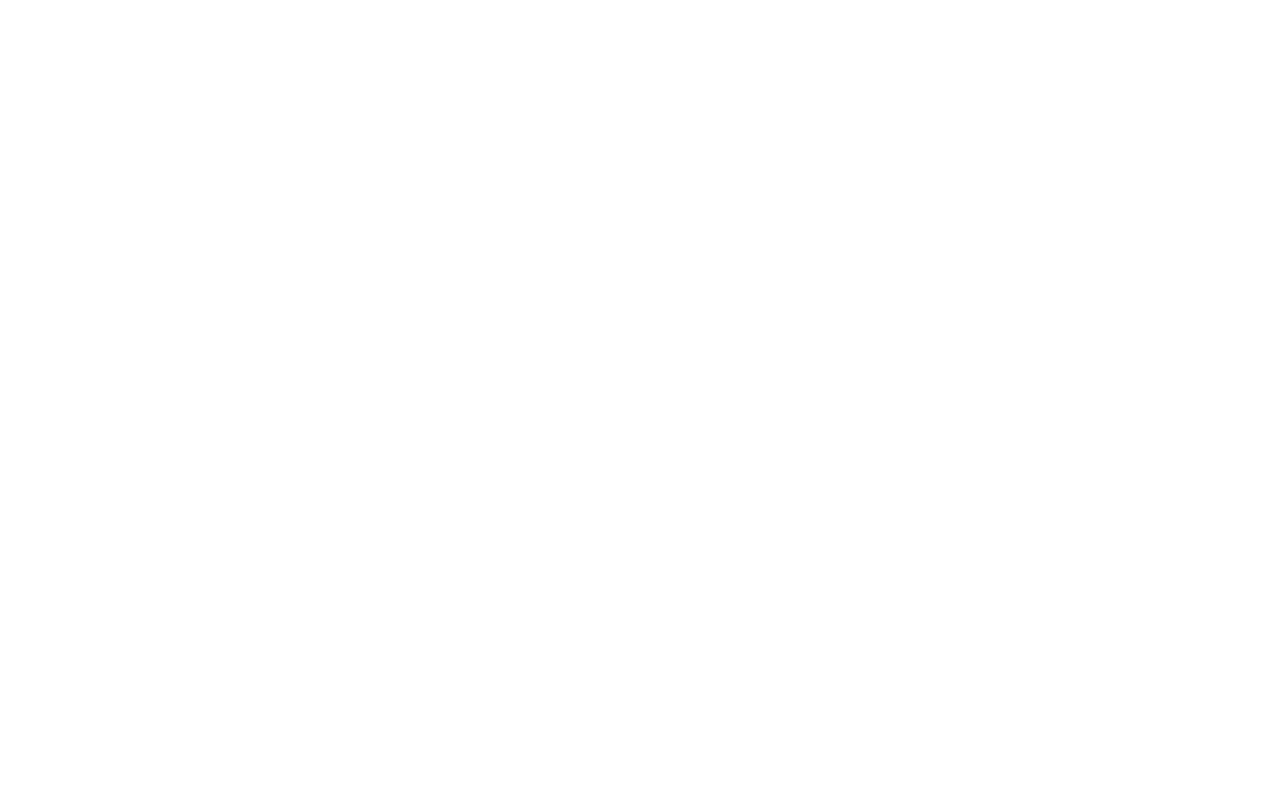
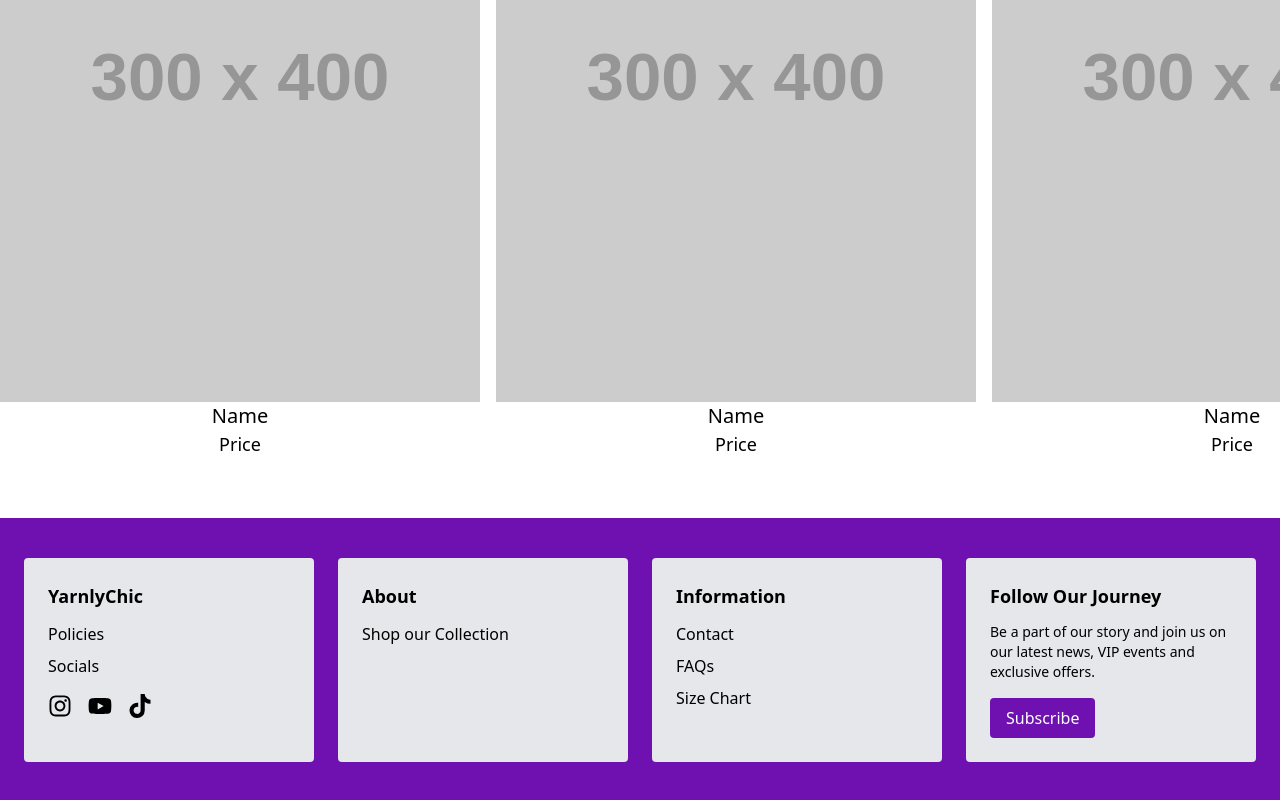
Before and after one commit to deeoloo/yarnly_chic, a React (Vite) app in the folder client/: page / in a window 1280 px wide. Shown: the part 982-1782 px from the top of the page. Before the commit the page ends 800 px from the top, so only its background shows below. Built offline with nearby package versions, Linux system fonts and the light colour scheme.

Commit message:
Added a product list that displays the latest products added.

```diff
--- a/client/package.json
+++ b/client/package.json
@@ -14,6 +14,7 @@
     "lucide-react": "^0.539.0",
     "react": "^19.1.0",
     "react-dom": "^19.1.0",
+    "react-icons": "^5.5.0",
     "react-router-dom": "^7.8.0",
     "tailwindcss": "^4.1.11"
   },
--- a/client/src/components/Hero.jsx
+++ b/client/src/components/Hero.jsx
@@ -1,7 +1,7 @@
 function Hero() {
     return(
-        <div className="relative">
-            <img className="w-full object-cover" src="https://placehold.co/1920x900" alt="Collection photo" />
+        <div className="relative h-[80vh]">
+            <img className="w-full h-full object-cover" src="https://placehold.co/1920x900" alt="Collection photo" />
             <div className="absolute bottom-30 w-full text-white">
                 <h2 className="text-center text-2xl z-10 p-5">
                     NAME OF COLLECTION
--- /dev/null
+++ b/client/src/components/Product.jsx
@@ -0,0 +1,13 @@
+function Product(){
+    return(
+        <div className="min-w-[70vw] md:min-w-120 bg">
+            <img className="w-full" src="https://placehold.co/300x400" alt="product image" />
+            <div className="w-full">
+                <h2 className="text-center text-xl">Name</h2>
+                <p className="text-center text-lg">Price</p>
+            </div>
+        </div>
+    )
+}
+
+export default Product
--- /dev/null
+++ b/client/src/components/ProductList.jsx
@@ -0,0 +1,14 @@
+import Product from "./Product"
+
+function ProductList(){
+    const products = [8,2,2,2,2,2]
+    return(
+        <div className="flex overflow-x-auto space-x-4 scrollbar-hide my-15 ">
+            {
+             products.map((_,i)=><Product key={i}/>)
+            }
+        </div>
+    )
+}
+
+export default ProductList
--- a/client/src/main.jsx
+++ b/client/src/main.jsx
@@ -2,7 +2,6 @@ import { StrictMode } from 'react'
 import { createRoot } from 'react-dom/client'
 import { RouterProvider } from 'react-router-dom'
 import './index.css'
-import App from './App.jsx'
 import { routes } from './routes.jsx'
 
 createRoot(document.getElementById('root')).render(
--- a/client/src/pages/Home.jsx
+++ b/client/src/pages/Home.jsx
@@ -1,9 +1,13 @@
 import Hero from "../components/Hero"
+import ProductList from "../components/ProductList"
+import Footer from "./Footer"
 
 function Home(){
     return(
         <main>
             <Hero/>
+            <ProductList/>
+            <Footer/>
         </main>
     )
 }
```
Also changed, not shown: 1 other file (tests, documents, lock files or other folders).
